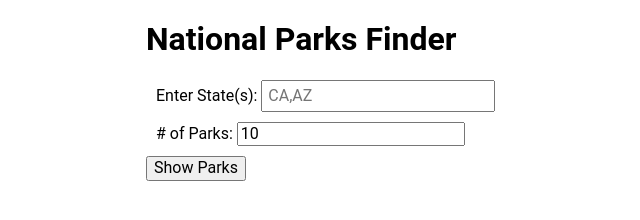
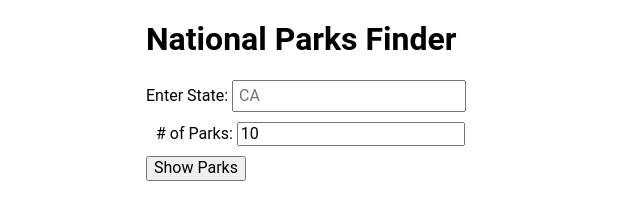
Before and after one commit to mpoosang/nat-parks, a plain HTML site: page index.html in a window 1280 px wide. Shown: the whole page, without its empty margins (194-834 px from the left). Drawn offline with nearby package versions, Linux system fonts and the light colour scheme.

Commit message:
html names

```diff
--- a/index.html
+++ b/index.html
@@ -14,9 +14,9 @@
         <h1>National Parks Finder</h1>
 
         <form id="js-form">
-            <div class="states">
-                <label for="state">Enter State(s): </label>
-                <input type="text" name="state" id="js-state" placeholder="CA,AZ" required>
+            <div class="state">
+                <label for="state">Enter State: </label>
+                <input type="text" name="state1" id="js-state" placeholder="CA" required>
             </div>
 
             <div class="park-num">
```
